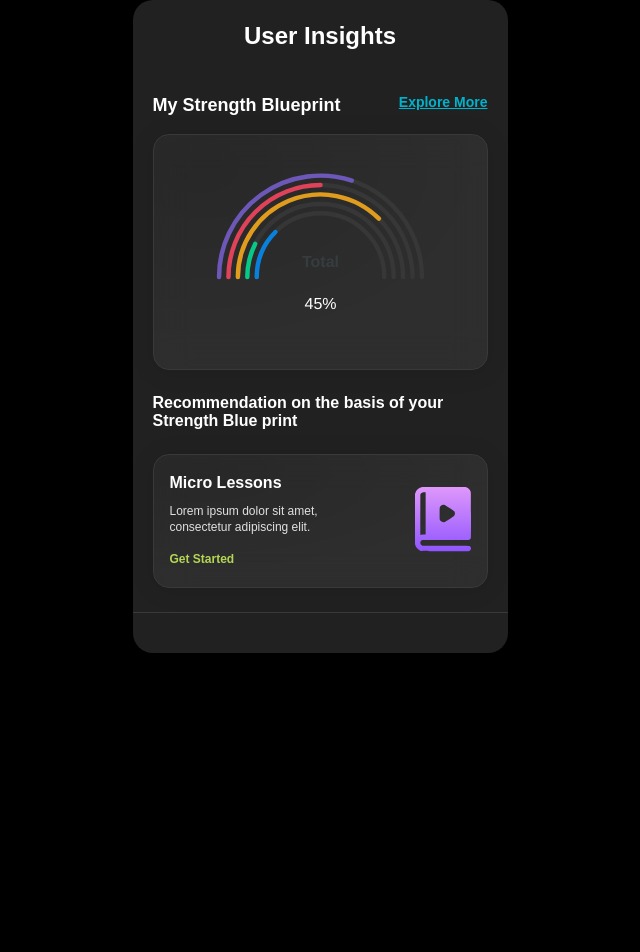
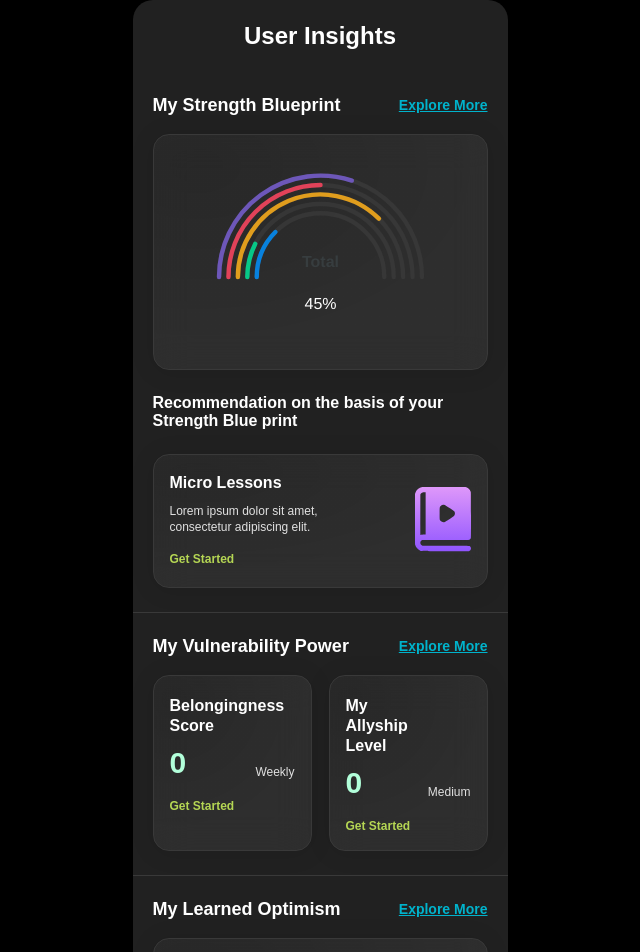
Before and after one commit to kush-x7/mindpeers-userInsight, a React (Vite) app: page / in a window 1280 px wide. Shown: the top 952 px of the page, without its empty margins (320-960 px from the left). Before the commit the page ends 800 px from the top, so only its background shows below. Built offline with nearby package versions, Linux system fonts and the light colour scheme.

Commit message:
add: horizontal card

```diff
--- a/src/Common/CardContainer/CardContainer.tsx
+++ b/src/Common/CardContainer/CardContainer.tsx
@@ -1,9 +1,13 @@
 import "./cardContainer.css";
 
-const CardContainer = ({ children, hideBackground }: any) => {
+const CardContainer = ({ children, hideBackground, customPadding }: any) => {
+  const CustomStyle = {
+    padding: customPadding,
+  };
   return (
     <div
       className={`card-container ${hideBackground ? "" : "show-background"} `}
+      style={CustomStyle}
     >
       {children}
     </div>
--- /dev/null
+++ b/src/Common/CtaAndTitle/CtaAndTitle.tsx
@@ -0,0 +1,16 @@
+import "./ctaAndTitle.css";
+const CtaAndTitle = ({ mainHeading, cta }: any) => {
+  return (
+    <>
+      <div className="heading-section">
+        {mainHeading && (
+          <div className="complete-card--heading">{mainHeading}</div>
+        )}
+
+        {cta && <div className="complete-card--cta">{cta}</div>}
+      </div>
+    </>
+  );
+};
+
+export default CtaAndTitle;
--- /dev/null
+++ b/src/Common/CtaAndTitle/ctaAndTitle.css
@@ -0,0 +1,25 @@
+.heading-section {
+  display: flex;
+  justify-content: space-between;
+  align-items: center;
+}
+
+.complete-card--heading {
+  font-weight: 700;
+  font-size: 18px;
+  line-height: 18px;
+  /* identical to box height, or 100% */
+
+  color: #ffffff;
+}
+
+.complete-card--cta {
+  font-weight: 700;
+  font-size: 14px;
+  line-height: 12px;
+  /* identical to box height, or 86% */
+
+  text-decoration-line: underline;
+
+  color: #00b3cc;
+}
--- a/src/Common/FullHeadingCtaCardContainer/FullHeadingCtaCardContainer.tsx
+++ b/src/Common/FullHeadingCtaCardContainer/FullHeadingCtaCardContainer.tsx
@@ -1,5 +1,6 @@
 import RadialBar from "../../ChartComponents/RadialBar/RadialBar";
 import CardContainer from "../CardContainer/CardContainer";
+import CtaAndTitle from "../CtaAndTitle/CtaAndTitle";
 import GraphCardContainer from "../GraphCardContainer/GraphCardContainer";
 import "./fullHeadingCtaCard.css";
 
@@ -7,13 +8,7 @@ const FullHeadingCtaCardContainer = ({ mainHeading, cta, graph }: any) => {
   return (
     <>
       <div className="complete-card-container--wrapper">
-        <div className="heading-section">
-          {mainHeading && (
-            <div className="complete-card--heading">{mainHeading}</div>
-          )}
-
-          {cta && <div className="complete-card--cta">{cta}</div>}
-        </div>
+        <CtaAndTitle mainHeading={mainHeading} cta={cta} />
 
         {graph && (
           <GraphCardContainer hideBackground={false}>
--- a/src/Common/FullHeadingCtaCardContainer/fullHeadingCtaCard.css
+++ b/src/Common/FullHeadingCtaCardContainer/fullHeadingCtaCard.css
@@ -3,28 +3,3 @@
   flex-direction: column;
   gap: 20px;
 }
-
-.heading-section {
-  display: flex;
-  justify-content: space-between;
-}
-
-.complete-card--heading {
-  font-weight: 700;
-  font-size: 18px;
-  line-height: 18px;
-  /* identical to box height, or 100% */
-
-  color: #ffffff;
-}
-
-.complete-card--cta {
-  font-weight: 700;
-  font-size: 14px;
-  line-height: 12px;
-  /* identical to box height, or 86% */
-
-  text-decoration-line: underline;
-
-  color: #00b3cc;
-}
--- /dev/null
+++ b/src/Common/FullHorizontalCardContainer/FullHorizontalCardContainer.css
@@ -0,0 +1,55 @@
+.horizontal-card-container-wrapper {
+  display: flex;
+  flex-direction: column;
+  gap: 20px;
+}
+.horizontal-card-container {
+  display: grid;
+  grid-template-columns: repeat(2, 1fr);
+  gap: 17px;
+}
+
+.horizontal-card-heading {
+  width: 70%;
+  font-style: normal;
+  font-weight: 600;
+  font-size: 16px;
+  line-height: 20px;
+  /* or 125% */
+
+  color: #ffffff;
+}
+
+.horizontal-card-score-wrapper {
+  display: flex;
+  justify-content: space-between;
+  margin: 12px 0 20px 0;
+}
+
+.score-number {
+  font-weight: 700;
+  font-size: 30px;
+  line-height: 30px;
+  /* identical to box height, or 100% */
+
+  color: #b2ffda;
+}
+
+.score-weekly-text {
+  align-self: flex-end;
+  font-weight: 400;
+  font-size: 12px;
+  line-height: 12px;
+  /* identical to box height, or 100% */
+
+  color: #e1e1e1;
+}
+
+.get-started {
+  font-weight: 700;
+  font-size: 12px;
+  line-height: 12px;
+  /* identical to box height, or 100% */
+
+  color: #b5d654;
+}
--- /dev/null
+++ b/src/Common/FullHorizontalCardContainer/FullHorizontalCardContainer.tsx
@@ -0,0 +1,34 @@
+import CardContainer from "../CardContainer/CardContainer";
+import CtaAndTitle from "../CtaAndTitle/CtaAndTitle";
+import "./FullHorizontalCardContainer.css";
+
+const FullHorizontalCardContainer = ({ mainHeading, cta, graph }: any) => {
+  return (
+    <>
+      <div className="horizontal-card-container-wrapper">
+        <CtaAndTitle mainHeading={mainHeading} cta={cta} />
+        <div className="horizontal-card-container">
+          <CardContainer customPadding="20px 16px 16px 16px">
+            <div className="horizontal-card-heading">Belongingness Score</div>
+            <div className="horizontal-card-score-wrapper">
+              <div className="score-number">0</div>
+              <div className="score-weekly-text">Weekly</div>
+            </div>
+            <div className="get-started">Get Started</div>
+          </CardContainer>
+
+          <CardContainer customPadding="20px 16px 16px 16px">
+            <div className="horizontal-card-heading">My Allyship Level</div>
+            <div className="horizontal-card-score-wrapper">
+              <div className="score-number">0</div>
+              <div className="score-weekly-text">Medium</div>
+            </div>
+            <div className="get-started">Get Started</div>
+          </CardContainer>
+        </div>
+      </div>
+    </>
+  );
+};
+
+export default FullHorizontalCardContainer;
--- a/src/pages/UserInsights/UserInsights.tsx
+++ b/src/pages/UserInsights/UserInsights.tsx
@@ -1,6 +1,7 @@
 import RadialBar from "../../ChartComponents/RadialBar/RadialBar";
 import Divider from "../../Common/Divider/Divider";
 import FullHeadingCtaCardContainer from "../../Common/FullHeadingCtaCardContainer/FullHeadingCtaCardContainer";
+import FullHorizontalCardContainer from "../../Common/FullHorizontalCardContainer/FullHorizontalCardContainer";
 import NavBar from "../../Common/NavBar/NavBar";
 import Recommendation from "../../Common/Recommendation/Recommendation";
 
@@ -18,6 +19,19 @@ const UserInsights = () => {
       <Recommendation heading="Recommendation on the basis of  your Strength Blue print" />
 
       <Divider customHeight="1px" />
+
+      <FullHorizontalCardContainer
+        mainHeading="My Vulnerability Power"
+        cta="Explore More"
+      />
+
+      <Divider customHeight="1px" />
+
+      <FullHeadingCtaCardContainer
+        mainHeading="My Learned Optimism"
+        cta="Explore More"
+        graph={<RadialBar />}
+      />
     </>
   );
 };
```
